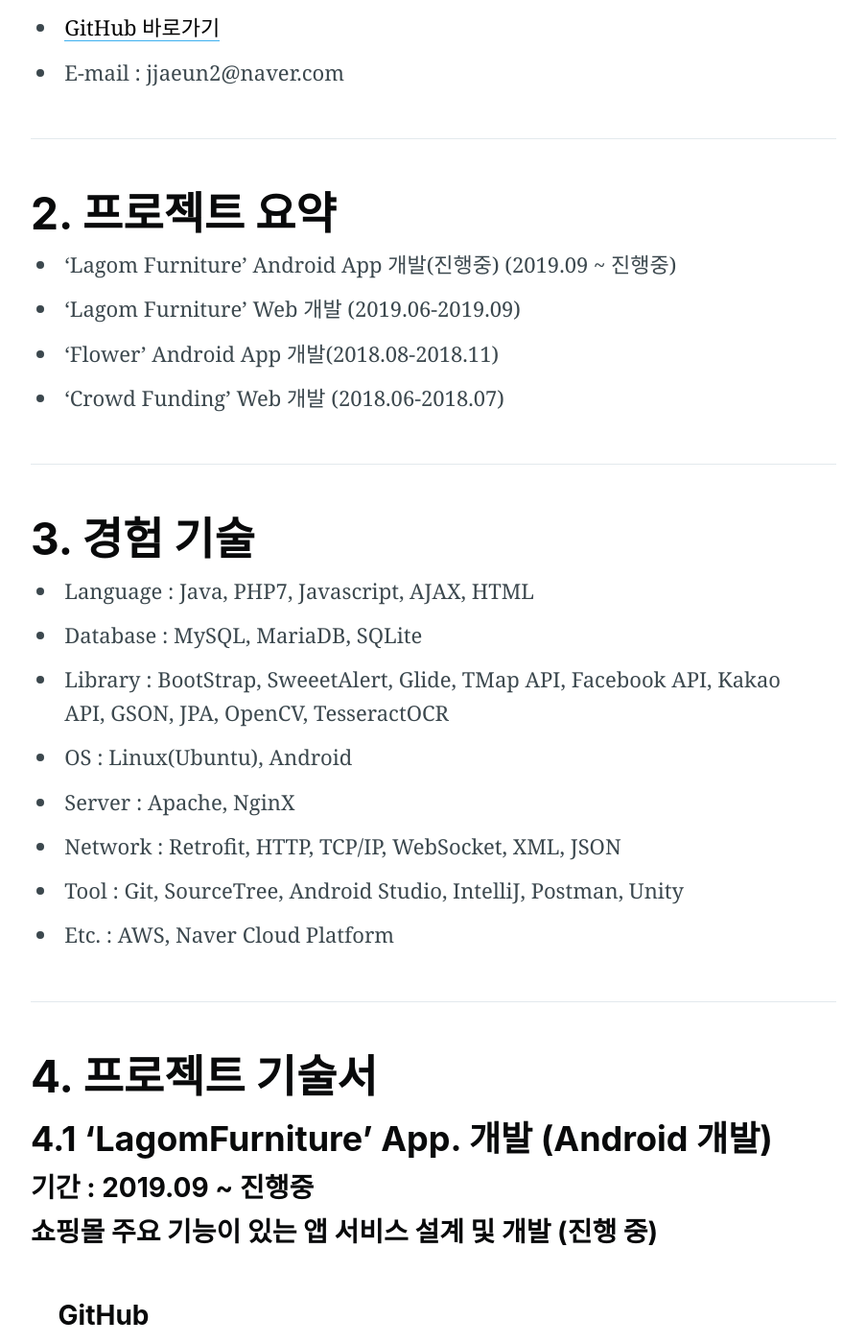
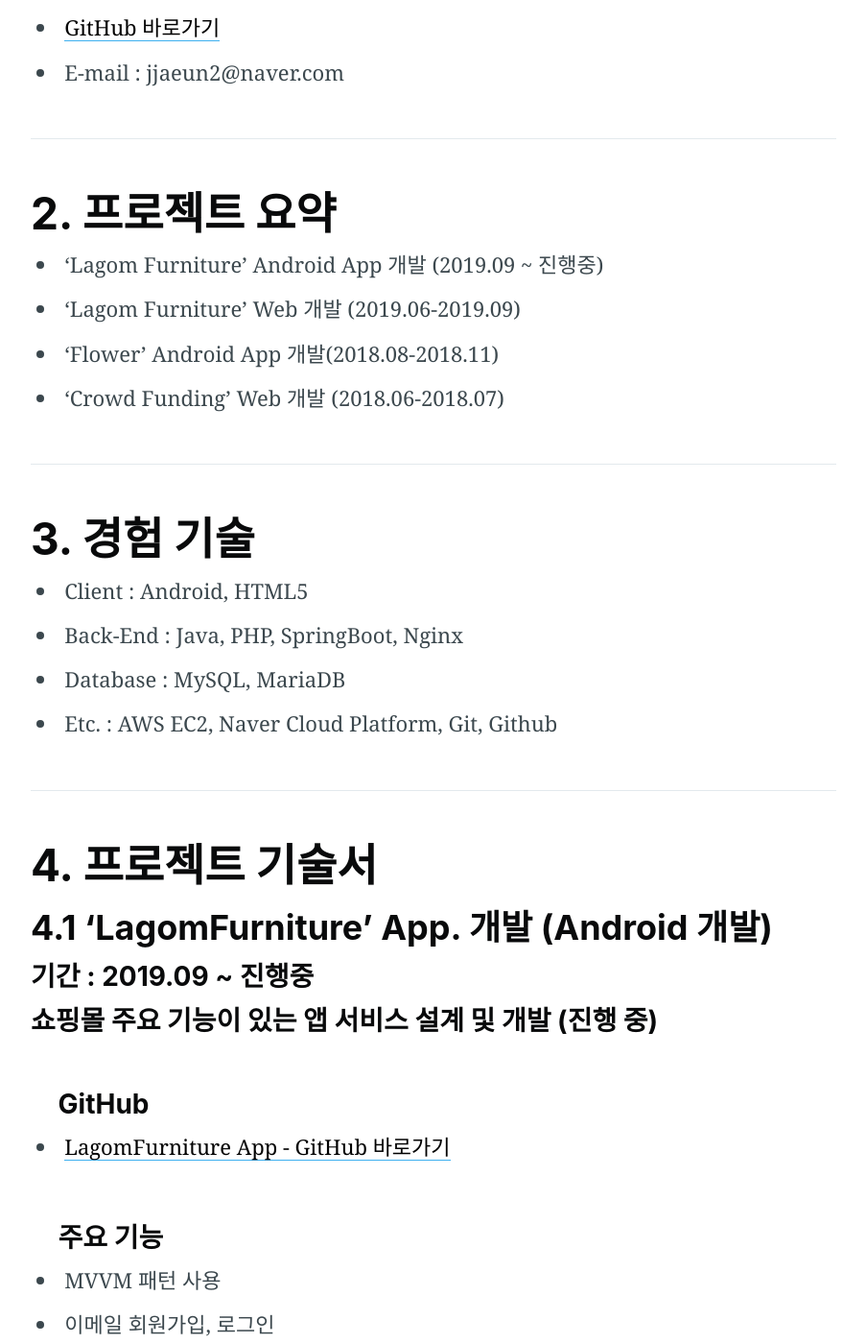
Before and after one commit to jennyleeee/jennyleeee.github.io, a Jekyll site: the page portfolio/index.html, which Jekyll copies as it is, in a window 1280 px wide and 1400 px high, scrolled down 1406 px. Shown: the whole window at 96% size, without its empty margins (188-1091 px from the left). Built offline with Jekyll 4.4.1, drawn with Linux system fonts in a browser that asks for light colours; nearby versions of some CDN libraries; comment, search, counter and statistics services are not loaded.

Commit message:
Update index.html

```diff
--- a/portfolio/index.html
+++ b/portfolio/index.html
@@ -29,7 +29,7 @@
     <meta name="referrer" content="no-referrer-when-downgrade" />
 
      <!--title below is coming from _includes/dynamic_title-->
-    <meta property="og:site_name" content="HanGyeol IT Blog" />
+    <meta property="og:site_name" content="Jaeun Portfolio" />
     <meta property="og:type" content="website" />
     <meta property="og:title" content="Portfolio" />
     <meta property="og:description" content="Development & Technical Training" />
@@ -42,7 +42,7 @@
     <meta name="twitter:url" content="https://jennyleeee.github.io/" />
     <meta name="twitter:image" content="https://jennyleeee.github.io/assets/images/welcome.jpg" />
     <meta name="twitter:label1" content="Written by" />
-    <meta name="twitter:data1" content="HanGyeol IT Blog" />
+    <meta name="twitter:data1" content="Jaeun Portfolio" />
     <meta name="twitter:site" content="@" />
     <meta name="twitter:creator" content="@" />
     <meta property="og:image:width" content="2000" />
@@ -174,7 +174,7 @@
 <h1 id="프로젝트요약">2. 프로젝트 요약 </h1>
 
 <ul>
-  <li>‘Lagom Furniture’ Android App 개발(진행중) (2019.09 ~ 진행중)</li>
+  <li>‘Lagom Furniture’ Android App 개발 (2019.09 ~ 진행중)</li>
   <li>‘Lagom Furniture’ Web 개발 (2019.06-2019.09)</li>
   <li>‘Flower’ Android App 개발(2018.08-2018.11)</li>
   <li>‘Crowd Funding’ Web 개발 (2018.06-2018.07)</li>
@@ -185,14 +185,10 @@
 <h1 id="경험기술">3. 경험 기술</h1>
 
 <ul>
-  <li>Language : Java, PHP7, Javascript, AJAX, HTML</li>
-  <li>Database : MySQL, MariaDB, SQLite</li>
-  <li>Library : BootStrap, SweeetAlert, Glide, TMap API, Facebook API, Kakao API, GSON, JPA, OpenCV, TesseractOCR </li>
-  <li>OS : Linux(Ubuntu), Android</li>
-  <li>Server : Apache, NginX</li>
-  <li>Network : Retrofit, HTTP, TCP/IP, WebSocket, XML, JSON</li>
-  <li>Tool : Git, SourceTree, Android Studio, IntelliJ, Postman, Unity</li>
-  <li>Etc. : AWS, Naver Cloud Platform</li>
+	<li>Client : Android, HTML5</li>
+  <li>Back-End : Java, PHP, SpringBoot, Nginx</li>
+  <li>Database : MySQL, MariaDB</li>
+  <li>Etc. : AWS EC2, Naver Cloud Platform, Git, Github</li>
 </ul>
 
 <hr />
```
